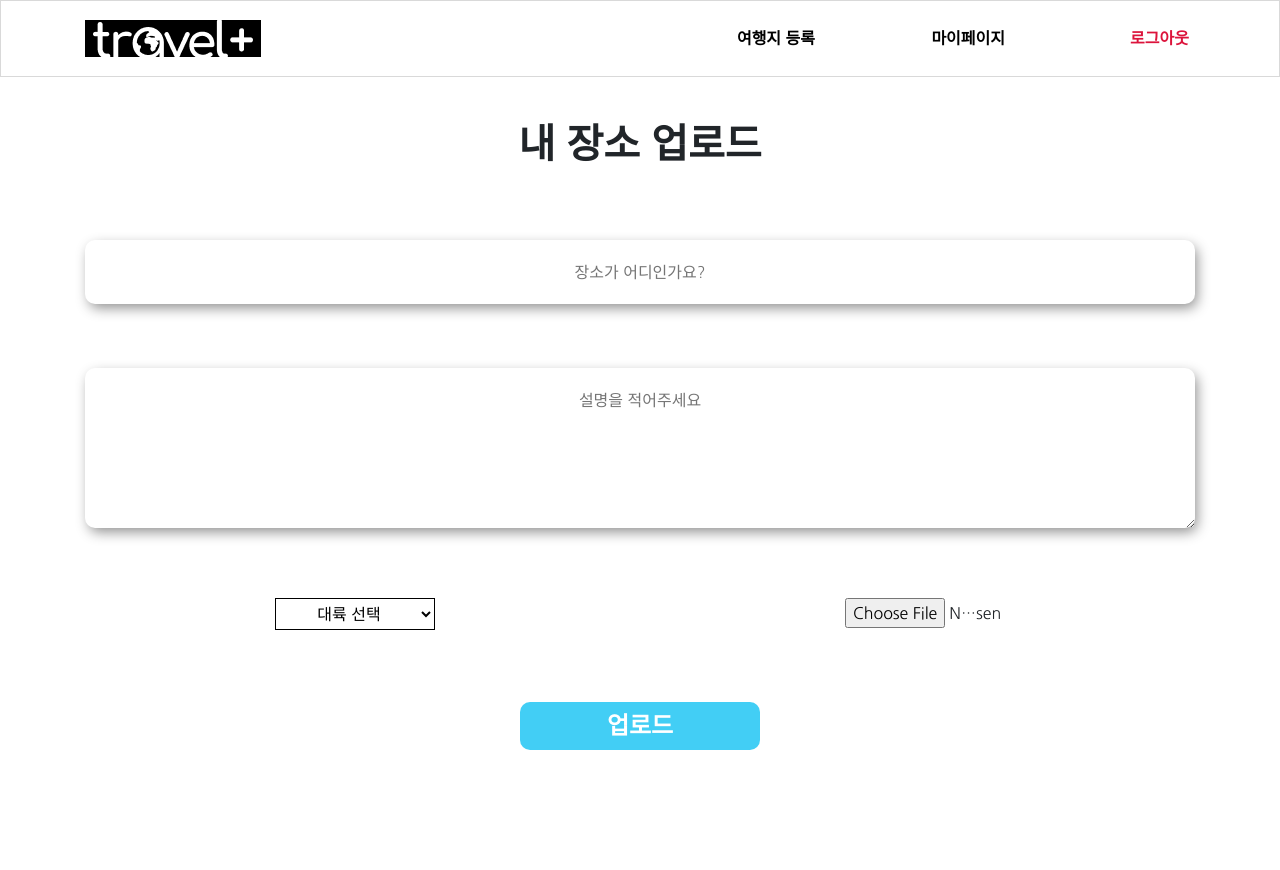
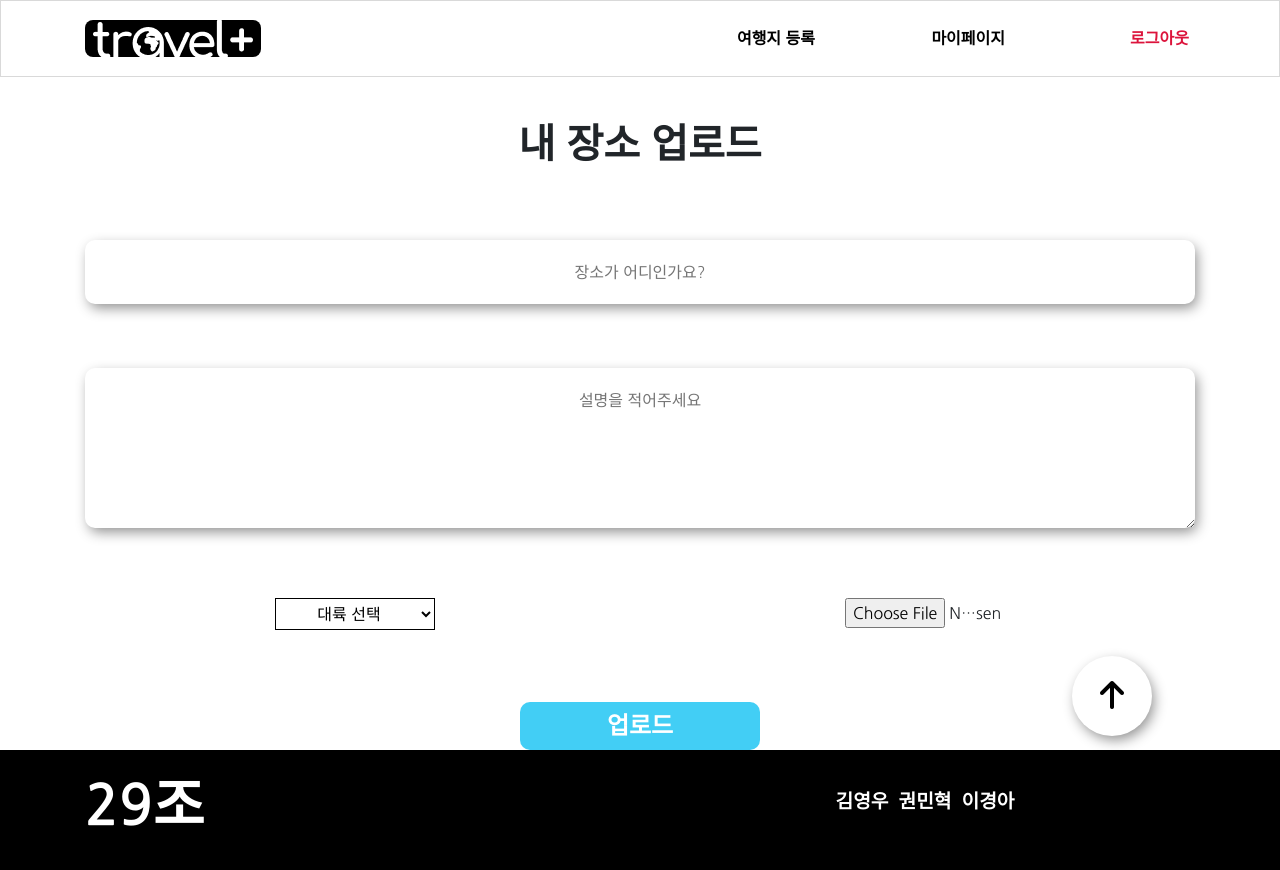
Before and after one commit to travel-review/99-travel, a Flask app: page /upload in a window 1280 px wide. Before the commit the page ends 750 px from the top, so only its background shows below. Run offline with Flask 2, Linux system fonts and the light colour scheme; some libraries are stand-ins or nearby versions.

Commit message:
Update Create Reviews & CSS features

```diff
--- a/app.py
+++ b/app.py
@@ -206,11 +206,33 @@ def detail(placeId):
         user_info = db.user.find_one({"id": payload['id']})
         my_query = {"_id": ObjectId(placeId)}
         col = db.places.find_one(my_query)
-        return render_template('detail.html', place=col, user_info=user_info)
+        comments = list(db.comments.find({"comment_place": placeId}))
+        if(comments):
+            return render_template('detail.html', place=col, user_info=user_info, comments=comments)
+        else:
+            return render_template('detail.html', place=col, user_info=user_info, comments="false")
+
     except jwt.ExpiredSignatureError:
         return redirect(url_for("login", msg="로그인 시간이 만료되었습니다."))
     except jwt.exceptions.DecodeError:
         return redirect(url_for("login", msg="로그인 정보가 존재하지 않습니다."))
+
+@app.route('/api/comment', methods=['POST'])
+def upload_comment():
+    token_receive = request.cookies.get('mytoken')
+    try:
+        payload = jwt.decode(token_receive, SECRET_KEY, algorithms=['HS256'])
+        user_info = db.users.find_one({"id": payload["id"]})
+        id = payload.get('id')
+        comment_receive = request.form['comment_give']
+        place_receive = request.form['place_give']
+        db.comments.insert_one({'comment': comment_receive, 'writer_id': id, 'comment_place':place_receive})
+        return jsonify({'result': 'success', 'msg': '리뷰가 등록되었습니다 !'})
+
+    except jwt.ExpiredSignatureError:
+        return redirect(url_for("/", msg="로그인 시간이 만료되었습니다."))
+    except jwt.exceptions.DecodeError:
+        return redirect(url_for("/", msg="로그인 정보가 존재하지 않습니다."))
 
 
 @app.route('/api/like', methods=['POST'])
--- a/static/style.css
+++ b/static/style.css
@@ -2,6 +2,68 @@
     box-sizing: content-box;
     margin: 0;
 }
+
+.go-to-top {
+    z-index: 3;
+    position: fixed;
+    right: 8rem;
+    bottom: 4rem;
+    background-color:#fff;
+    width: 5rem;
+    height: 5rem;
+    border-radius: 50%;
+    -webkit-box-shadow: 3px 5px 13px -1px rgba(0,0,0,0.44);
+    box-shadow: 3px 5px 13px -1px rgba(0,0,0,0.44);
+    transition: background-color ease-in-out 250ms;
+    transition: color ease-in-out 170ms;
+}
+
+.go-to-top:hover {
+    background-color: #000;
+    color: #fff;
+}
+
+/* ---- footer ----- */
+footer{
+    position: fiexd;
+    bottom:0;
+    width: 100vw;
+    height: 7.5rem;
+    background-color: #000;
+    color: #fff;
+}
+
+
+footer h1 {
+    width: 100%;
+    font-size: 3.5rem;
+    font-weight: 700;
+}
+
+footer .row {
+    height: 7.5rem;
+}
+
+footer .col-6 {
+    display: flex;
+    justify-content: center;
+    align-items: center;
+}
+
+footer ul {
+    display: flex;
+    justify-content: center;
+    align-items: center;
+    font-size: 1.2rem;
+    font-weight: 700;
+}
+
+
+footer li:nth-child(2){
+    margin: 0 10px;
+}
+
+
 
 /* ---- landing ----- */
 .header-img {
@@ -149,6 +211,7 @@ header a:hover {
 
 .header-logo {
     text-align: left;
+    border-radius: 8px;
 }
 
 .header-nav {
--- a/templates/base.html
+++ b/templates/base.html
@@ -22,7 +22,12 @@
     <link rel="stylesheet" href="https://stackpath.bootstrapcdn.com/bootstrap/4.4.1/css/bootstrap.min.css"
           integrity="sha384-Vkoo8x4CGsO3+Hhxv8T/Q5PaXtkKtu6ug5TOeNV6gBiFeWPGFN9MuhOf23Q9Ifjh" crossorigin="anonymous">
     <script src="https://cdn.jsdelivr.net/npm/bs-custom-file-input/dist/bs-custom-file-input.js"></script>
+    <script src="https://kit.fontawesome.com/a8be7e5080.js" crossorigin="anonymous"></script>
     <script>
+        const goTop = () => {
+            $('html').scrollTop(0);
+        }
+
         const clickLike = (post_id, type) => {
             let query = `.placeLike#${post_id}`
             let $place_like = $(query)
@@ -115,6 +120,29 @@
         </div>
     </div>
 </header>
+<button class="go-to-top" onclick="goTop()"><i class="fas fa-arrow-up fa-2x"></i></button>
 {% block content %} {% endblock content %}
+<footer>
+    <div class="container">
+        <div class="row">
+            <div class="col-6">
+                <h1>29조</h1>
+            </div>
+            <div class="col-6">
+                 <ul>
+                       <li>
+                           김영우
+                       </li>
+                        <li>
+                           권민혁
+                       </li>
+                        <li>
+                           이경아
+                       </li>
+                    </ul>
+            </div>
+        </div>
+    </div>
+</footer>
 </body>
 </html>
--- a/templates/mypage.html
+++ b/templates/mypage.html
@@ -11,7 +11,7 @@
                     {% for place in submitted_places %}
                         <div class="col-lg-4 col-md-6">
                             <div class="my-post-group">
-                                <img
+                                <img onclick="location.href='/detail/{{ place._id }}'"
                                  {% if "/" in place.img_url %} src="{{ place.img_url }}"
                                  {% else %} src="../static/img/{{ place.img_url }}"{% endif %}
                                  alt="place-img">
```
Also changed, not shown: other parts of static/style.css (+57 -0 lines), templates/detail.html (+38 -0 lines).
